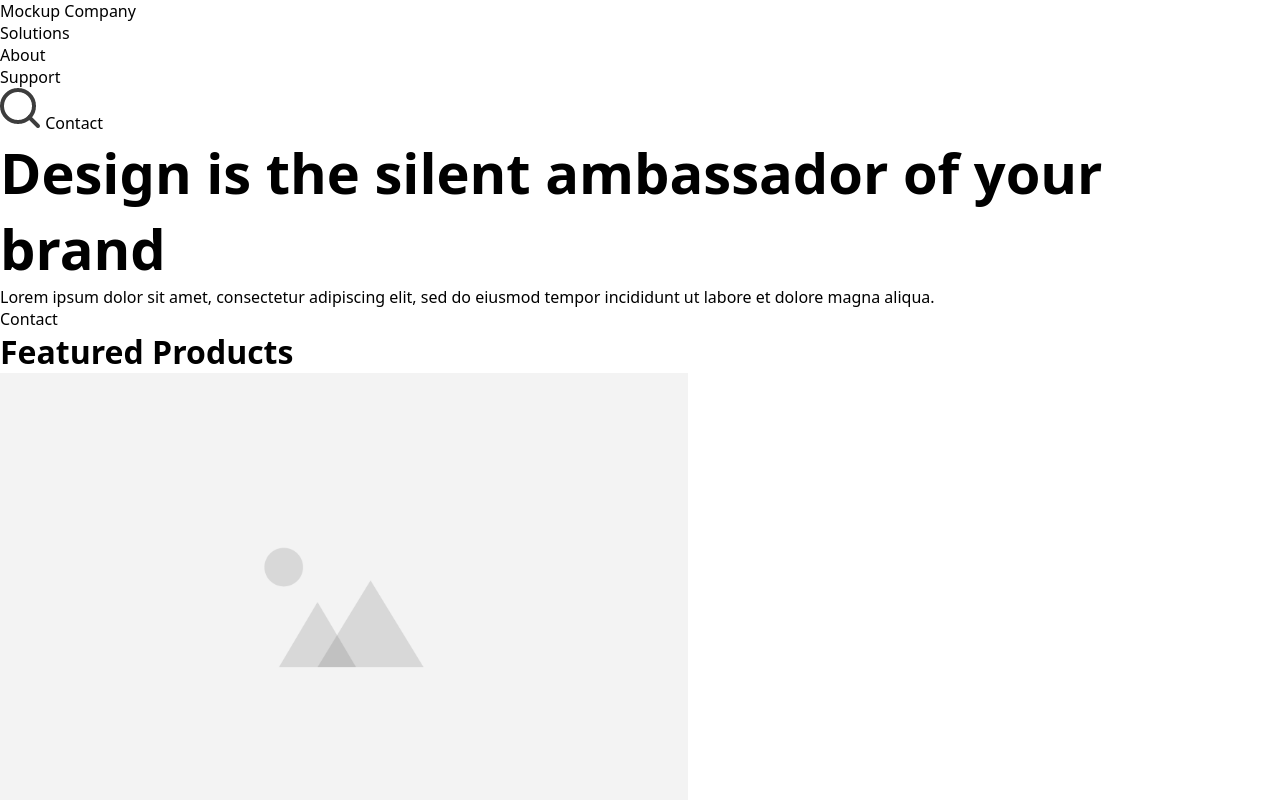
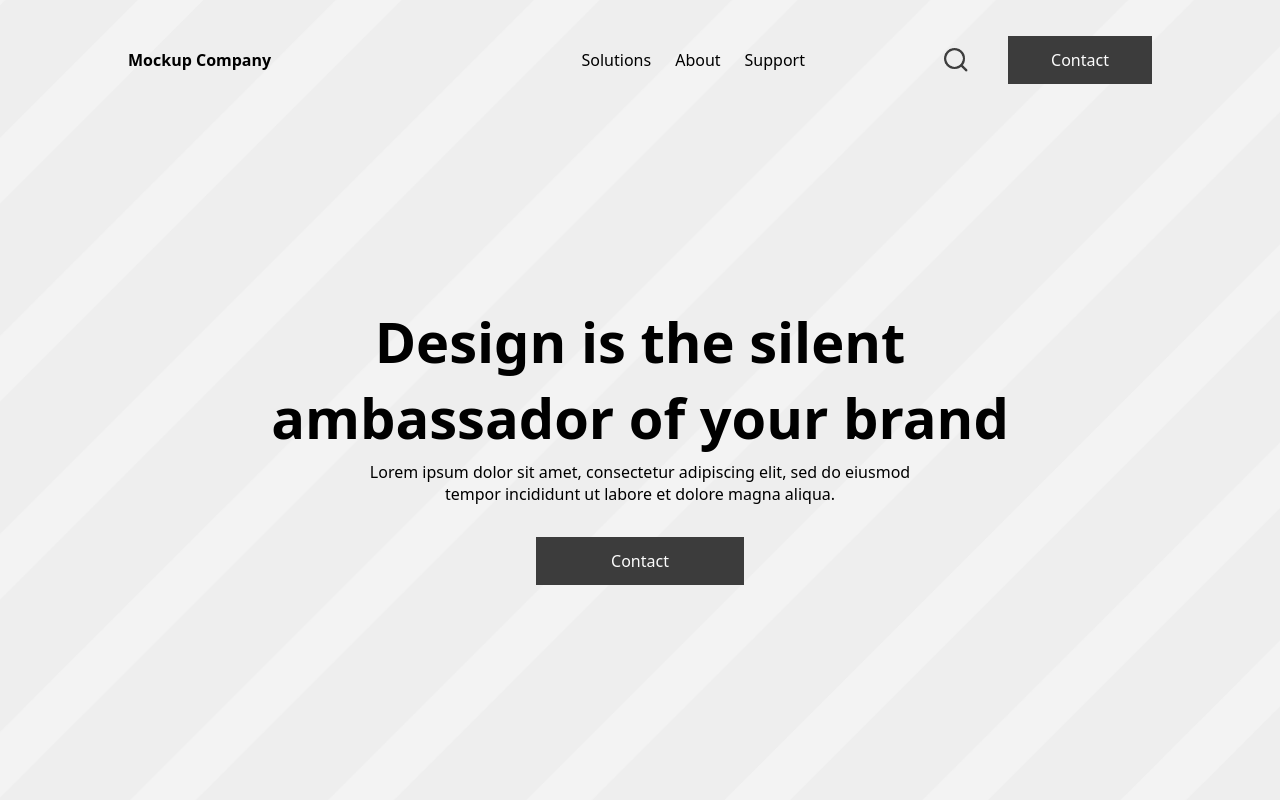
Before and after one commit to RasmusLeddyr/Test_2025-05-05_Minisite, a plain HTML site: page index.html in a window 1280 px wide. Shown: the top 800 px of the page. Drawn offline with Linux system fonts and the light colour scheme.

Commit message:
Header CSS

```diff
--- a/assets/css/index.css
+++ b/assets/css/index.css
@@ -12,7 +12,7 @@
   font-size: 16px;
   font-weight: normal;
   color: black;
-  background-color: white;
+  background-color: rgba(0, 0, 0, 0);
 
   font-family: "Noto Sans";
 }
@@ -30,7 +30,7 @@
   --fw_heavy: 900;
 }
 
-/* TEXT */
+/*text*/
 h1 {
   font-size: 56px;
   font-weight: var(--fw_bold);
@@ -43,3 +43,70 @@ h3 {
   font-size: 16px;
   font-weight: var(--fw_semi-bold);
 }
+/*buttons*/
+.btn {
+  padding: 13px;
+  color: #fcfcfc;
+  background-color: #3c3c3c;
+}
+.btn:hover {
+  outline: 2px solid rgb(0, 0, 0);
+  background-color: white;
+  color: black;
+}
+
+/* HERO */
+
+/*navigation*/
+#hero nav {
+  display: flex;
+  justify-content: center;
+  align-items: center;
+  width: 100%;
+}
+#hero nav div {
+  font-weight: var(--fw_bold);
+  margin-right: auto;
+}
+#hero nav ul {
+  display: flex;
+  gap: 24px;
+  margin-right: 139px;
+}
+#hero nav .search {
+  margin-right: 40px;
+  width: 24px;
+  height: 24px;
+  flex-shrink: 0;
+}
+#hero nav .search img {
+  width: 100%;
+}
+#hero nav .btn {
+  min-width: 144px;
+}
+/*header*/
+#hero {
+  background-image: url("../img/background-image.png");
+  background-position: center;
+  background-size: cover;
+  min-height: 768px;
+  padding: 36px 10%;
+  display: flex;
+  flex-direction: column;
+  text-align: center;
+  align-items: center;
+}
+#hero h1 {
+  max-width: 760px;
+  margin-bottom: 6px;
+  margin-top: auto;
+}
+#hero p {
+  max-width: 560px;
+  margin-bottom: 32px;
+}
+#hero .btn {
+  min-width: 208px;
+  margin-bottom: auto;
+}
--- a/index.html
+++ b/index.html
@@ -18,11 +18,10 @@
           <li><a href="#about">About</a></li>
           <li><a href="index.html">Support</a></li>
         </ul>
-        <a href=""
+        <a href="" class="search"
           ><img src="assets/img/icon_search.png" alt="Search icon."
         /></a>
-
-        <button class="btn_style btn_contact">Contact</button>
+        <button class="btn btn_contact">Contact</button>
       </nav>
 
       <h1>Design is the silent ambassador of your brand</h1>
@@ -30,7 +29,7 @@
         Lorem ipsum dolor sit amet, consectetur adipiscing elit, sed do eiusmod
         tempor incididunt ut labore et dolore magna aliqua.
       </p>
-      <button class="btn_style btn_contact">Contact</button>
+      <button class="btn btn_contact">Contact</button>
     </header>
 
     <!-- FEATURED PRODUCTS -->
@@ -47,7 +46,7 @@
           Lorem ipsum dolor sit amet, consectetur adipiscing elit, sed do
           eiusmod tempor incididunt ut labore et dolore magna aliqua.
         </p>
-        <button class="btn_style">Read more</button>
+        <button class="btn">Read more</button>
       </article>
       <article>
         <img
@@ -59,7 +58,7 @@
           Lorem ipsum dolor sit amet, consectetur adipiscing elit, sed do
           eiusmod tempor incididunt ut labore et dolore magna aliqua.
         </p>
-        <button class="btn_style">Read more</button>
+        <button class="btn">Read more</button>
       </article>
       <article>
         <img
@@ -71,7 +70,7 @@
           Lorem ipsum dolor sit amet, consectetur adipiscing elit, sed do
           eiusmod tempor incididunt ut labore et dolore magna aliqua.
         </p>
-        <button class="btn_style">Read more</button>
+        <button class="btn">Read more</button>
       </article>
     </section>
 
@@ -82,7 +81,7 @@
       <p>Duis aute irure dolor in reprehenderit in voluptate velit.</p>
       <div>
         <input type="text" placeholder="Your email" />
-        <button class="btn_style">Subscribe</button>
+        <button class="btn">Subscribe</button>
       </div>
     </section>
 
```
